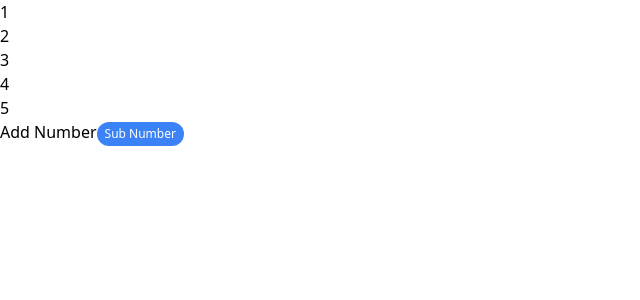
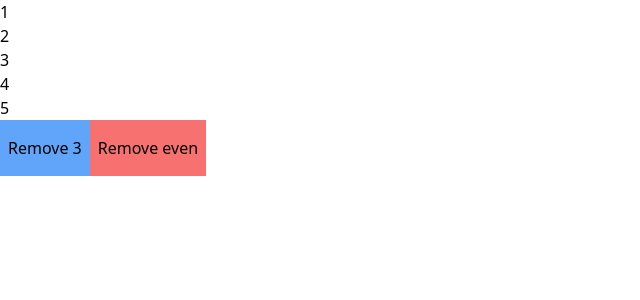
Before and after one commit to Sujeet17m/react_pro, a React (Vite) app in the folder Sujeet/: page / in a window 1280 px wide. Shown: the top 300 px of the page, without its empty margins (0-640 px from the left). Built offline with nearby package versions, Linux system fonts and the light colour scheme.

Commit message:
Arrays addition & sub using prev

```diff
--- a/Sujeet/src/App.jsx
+++ b/Sujeet/src/App.jsx
@@ -6,10 +6,8 @@ function App() {
   return (
     <div>
       {val.map((item)=><h1 key={item}>{item}</h1>)}
-      <button onClick={()=>setVal([...val,val.length+1])}>Add Number</button>
-      <button onClick={() => setVal(()=>{
-        return val.filter((item , index)=> index!== val.length-1)
-      })} className='px-2 py-1 text-xs text-white rounded-full bg-blue-500'>Sub Number</button>
+      <button onClick={()=> setVal(prev => prev.filter((item,index)=> index!==2))} className='px-2 py-4 bg-blue-400' >Remove 3</button>
+      <button onClick={()=> setVal(prev => prev.filter(item => item%2 !==0))} className='px-2 py-4 bg-red-400' >Remove even</button>
     </div>
   )
 }
```
